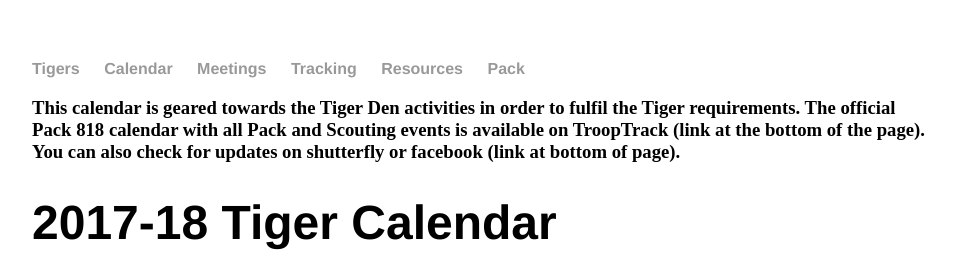
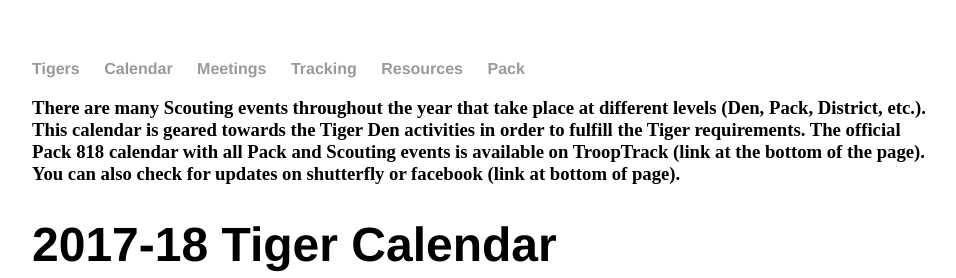
Before and after one commit to clare-pack818/clare-pack818.github.io, a Jekyll site: the page built from tigers/calendar/index.html, in a window 1280 px wide, cut to the strip 0-278 px from the top of the page. Shown: the whole strip, without its empty margins (160-1116 px from the left). Built offline with Jekyll 4.4.1, drawn with Linux system fonts in a browser that asks for light colours.

Commit message:
Update index.html

```diff
--- a/tigers/calendar/index.html
+++ b/tigers/calendar/index.html
@@ -2,7 +2,7 @@
 layout: tiger
 title: Pack 818 - Claremont, CA
 ---
-<h3>This calendar is geared towards the Tiger Den activities in order to fulfil the Tiger requirements.  The official Pack 818 calendar with all Pack and Scouting events is available on TroopTrack (link at the bottom of the page). You can also check for updates on shutterfly or facebook (link at bottom of page).
+<h3>There are many Scouting events throughout the year that take place at different levels (Den, Pack, District, etc.). This calendar is geared towards the Tiger Den activities in order to fulfill the Tiger requirements.  The official Pack 818 calendar with all Pack and Scouting events is available on TroopTrack (link at the bottom of the page). You can also check for updates on shutterfly or facebook (link at bottom of page).
 </h3>
 <div class="stub">
 	<h1>2017-18 Tiger Calendar</h1>
```
